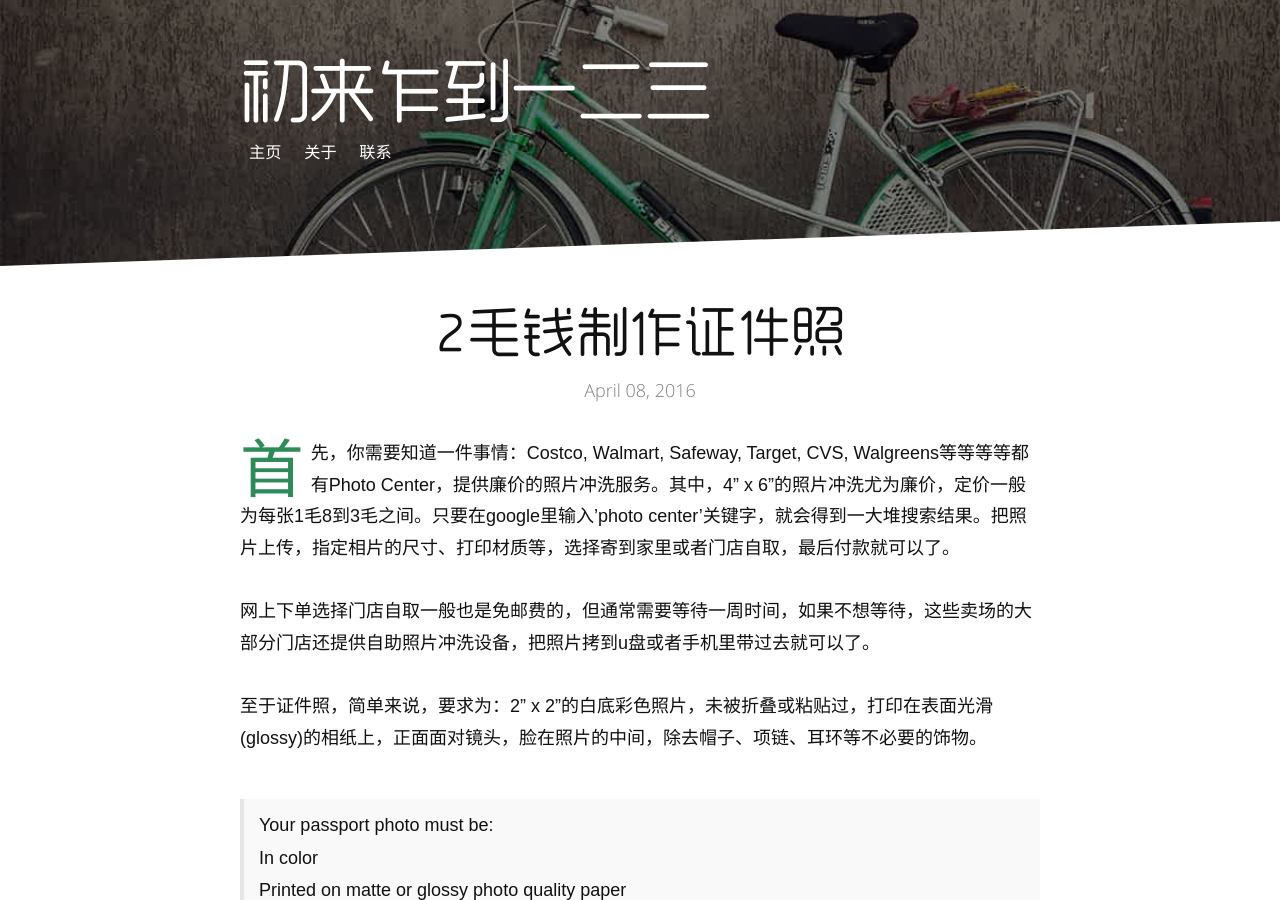
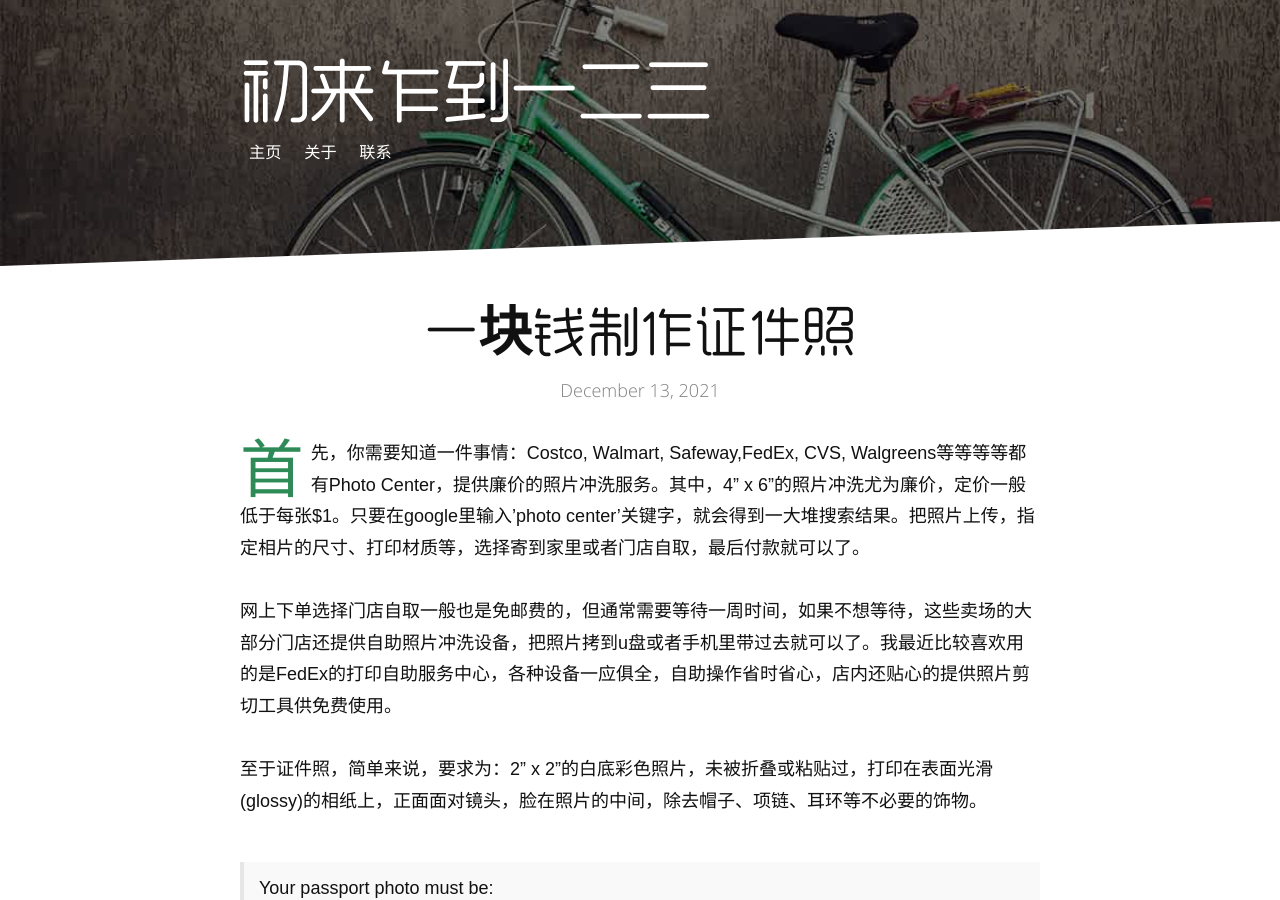
Before and after one commit to wolfwifee/wolfwifee.github.com, a Jekyll site: the page built from _posts/2016-03-01-how-to-make-identical-photographs.md, in a window 1280 px wide and 900 px high. Built offline with Jekyll 4.4.1, drawn with Linux system fonts in a browser that asks for light colours; comment, search, counter and statistics services are not loaded; some of the changed text lies outside the part shown.

Commit message:
Update 2016-03-01-how-to-make-identical-photographs.md

```diff
--- a/_posts/2016-03-01-how-to-make-identical-photographs.md
+++ b/_posts/2016-03-01-how-to-make-identical-photographs.md
@@ -1,13 +1,13 @@
 ---
 layout: post
 title: 在美国怎么照证件照？去哪里照证件照？什么是证件照轻轻松松搞定Passport Photo
-description: "在美国，证件照要求大致为：2 x 2寸(inches) 的白底彩色照片，未被折叠或粘贴过，打印在表面光滑(glossy)的相纸上，正面面对镜头，除去帽子、项链、耳环等不必要的饰物。Costco, Walmart, Safeway, Target, CVS, Walgreens等都有Photo Center，可以网上下单。USPS，UPS的部分机构也提供证件照服务。Passport photo的制作价格一般是$7.99到$12.99之间，但是如果自己稍微动下手，把证件照排列成4 x 6寸(inches)的照片，价格就只要几毛钱了。"
-heading: 2毛钱制作证件照
+description: "在美国，证件照要求大致为：2 x 2寸(inches) 的白底彩色照片，未被折叠或粘贴过，打印在表面光滑(glossy)的相纸上，正面面对镜头，除去帽子、项链、耳环等不必要的饰物。Costco, Walmart, Safeway, FedEx, CVS, Walgreens等都有Photo Center，可以网上下单。USPS，UPS的部分机构也提供证件照服务。Passport photo的制作价格一般是$7.99到$12.99之间，但是如果自己稍微动下手，把证件照排列成4 x 6寸(inches)的照片，价格就只要几毛钱了。"
+heading: 一块钱制作证件照
 publish: true
 published: true
 datePublished: 2016-03-01T00:00:00.000Z
-dateModified: 2016-04-08T00:00:00.000Z
-date: 2016-04-08
+dateModified: 2021-12-13T00:00:00.000Z
+date: 2021-12-13
 ---
 
 
@@ -16,9 +16,9 @@ date: 2016-04-08
 
 
 
-<span class="dropcap">首</span>先，你需要知道一件事情：Costco, Walmart, Safeway, Target, CVS, Walgreens等等等等都有Photo Center，提供廉价的照片冲洗服务。其中，4" x 6"的照片冲洗尤为廉价，定价一般为每张1毛8到3毛之间。只要在google里输入'photo center'关键字，就会得到一大堆搜索结果。把照片上传，指定相片的尺寸、打印材质等，选择寄到家里或者门店自取，最后付款就可以了。
+<span class="dropcap">首</span>先，你需要知道一件事情：Costco, Walmart, Safeway,FedEx, CVS, Walgreens等等等等都有Photo Center，提供廉价的照片冲洗服务。其中，4" x 6"的照片冲洗尤为廉价，定价一般低于每张$1。只要在google里输入'photo center'关键字，就会得到一大堆搜索结果。把照片上传，指定相片的尺寸、打印材质等，选择寄到家里或者门店自取，最后付款就可以了。
 
-网上下单选择门店自取一般也是免邮费的，但通常需要等待一周时间，如果不想等待，这些卖场的大部分门店还提供自助照片冲洗设备，把照片拷到u盘或者手机里带过去就可以了。
+网上下单选择门店自取一般也是免邮费的，但通常需要等待一周时间，如果不想等待，这些卖场的大部分门店还提供自助照片冲洗设备，把照片拷到u盘或者手机里带过去就可以了。我最近比较喜欢用的是FedEx的打印自助服务中心，各种设备一应俱全，自助操作省时省心，店内还贴心的提供照片剪切工具供免费使用。
 
 至于证件照，简单来说，要求为：2" x 2"的白底彩色照片，未被折叠或粘贴过，打印在表面光滑(glossy)的相纸上，正面面对镜头，脸在照片的中间，除去帽子、项链、耳环等不必要的饰物。
 
```
